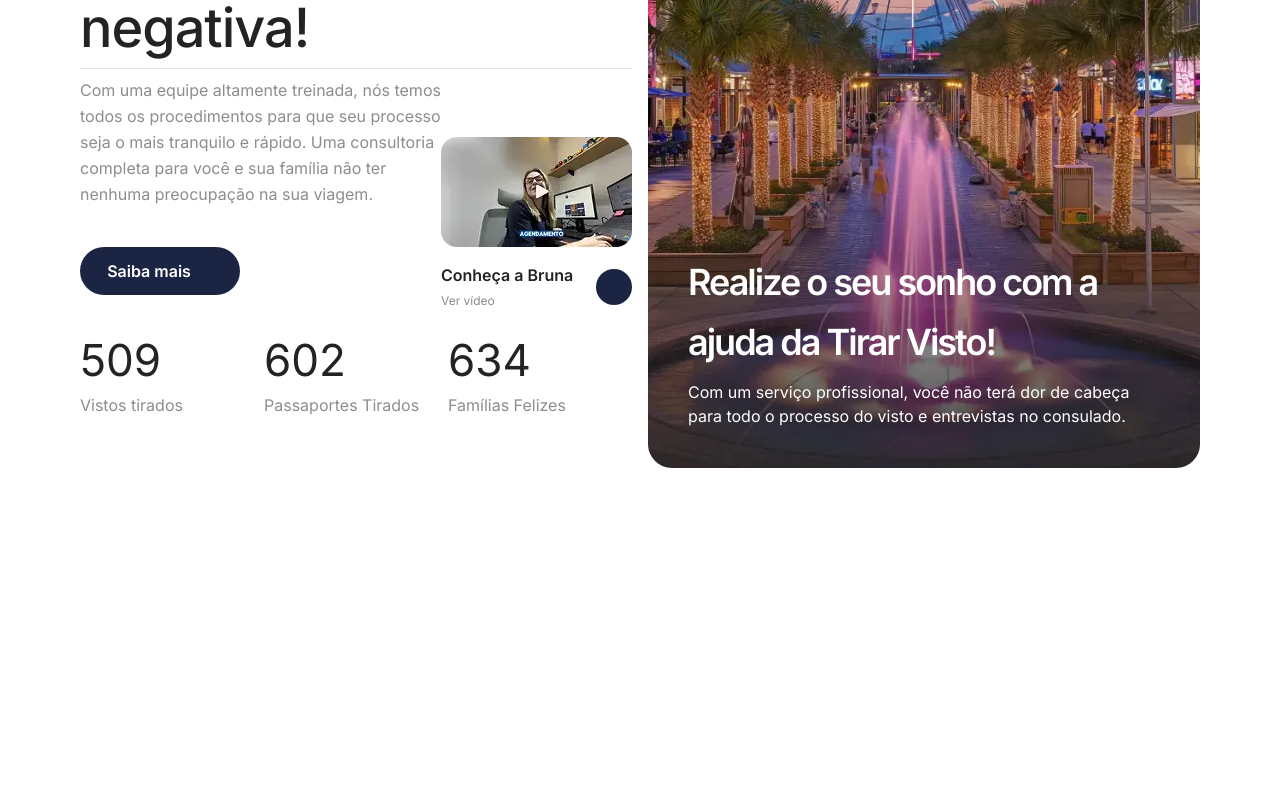
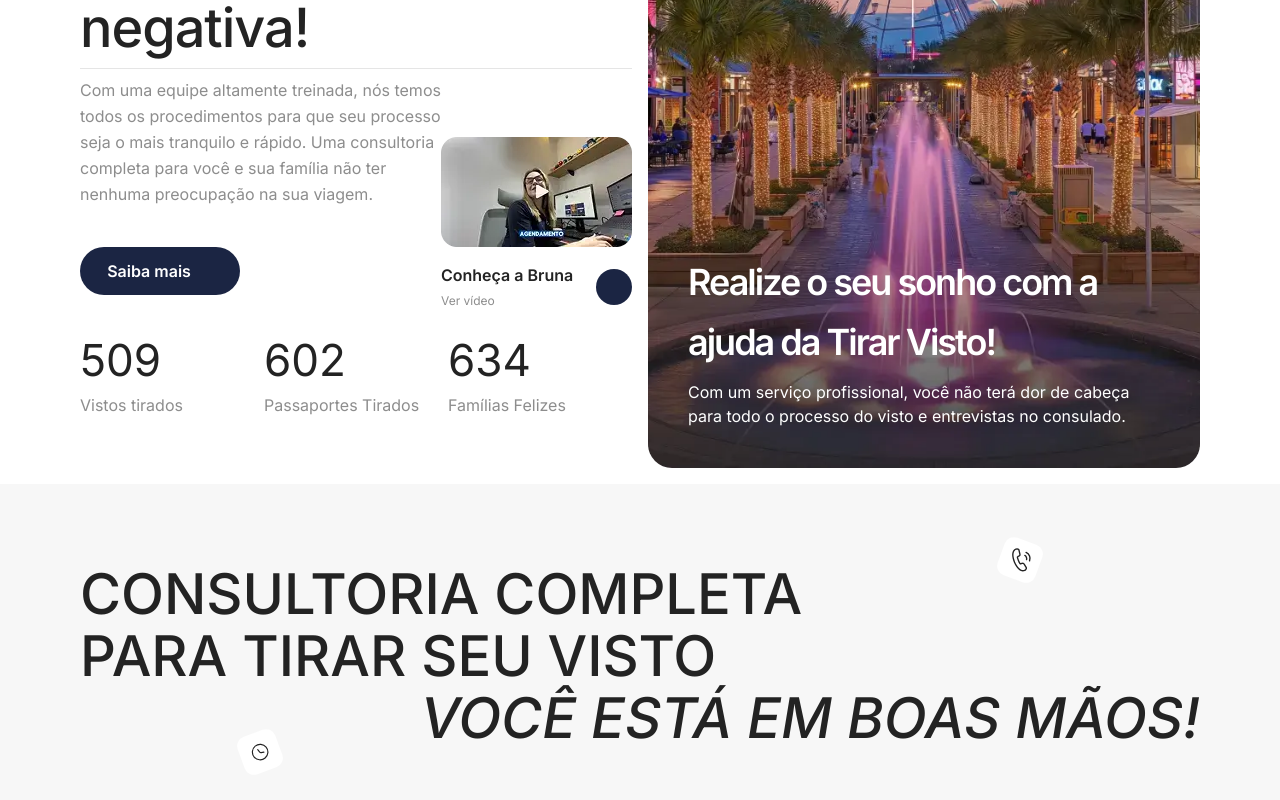
Before and after one commit to mewmewdevart/NoWebChallenge, a React (Vite) app in the folder frontend-tirar-visto/: page / in a window 1280 px wide. Shown: the part 316-1116 px from the top of the page. Before the commit the page ends 800 px from the top, so only its background shows below. Built offline with nearby package versions, Linux system fonts and the light colour scheme; some icons are missing.

Commit message:
refactor: add the icons, and refactor the whychooseusphrase

```diff
--- a/frontend-tirar-visto/src/App.tsx
+++ b/frontend-tirar-visto/src/App.tsx
@@ -16,8 +16,8 @@
   return (
     <>
       <HeroSection menuItems={menuItems} />
-      {/* <WhyChooseUsPhrase />
-      <WhyChooseUs />
+      <WhyChooseUsPhrase />
+      {/* <WhyChooseUs />
       <TopDestination />
       <SpecialPackage />
       <Footer /> */}
--- /dev/null
+++ b/frontend-tirar-visto/src/components/atoms/DecorativeIconHolder.tsx
@@ -0,0 +1,16 @@
+import IconComponent from './IconComponent';
+
+interface DecorativeIconHolderProps {
+  iconSrc: string;
+  iconAlt: string;
+  wrapperClass?: string;
+}
+
+function DecorativeIconHolder({ iconSrc, iconAlt, wrapperClass }: DecorativeIconHolderProps) {
+  return (
+    <span className={`p-2 w-fit rounded-[10px] bg-white ${wrapperClass || ''}`}>
+      <IconComponent src={iconSrc} alt={iconAlt} />
+    </span>
+  );
+}
+export default DecorativeIconHolder;
--- /dev/null
+++ b/frontend-tirar-visto/src/components/atoms/IconComponent.tsx
@@ -0,0 +1,32 @@
+interface IconComponentProps {
+  src: string;
+  alt: string;
+  width?: string | number;
+  height?: string | number;
+  loading?: 'lazy' | 'eager';
+  ariaHidden?: boolean;
+  className?: string;
+}
+
+function IconComponent({
+  src,
+  alt,
+  width = "24",
+  height = "24",
+  loading = "lazy",
+  ariaHidden = true,
+  className,
+}: IconComponentProps) {
+  return (
+    <img
+      src={src}
+      alt={alt}
+      width={width}
+      height={height}
+      loading={loading}
+      aria-hidden={ariaHidden}
+      className={className}
+    />
+  );
+}
+export default IconComponent;
--- /dev/null
+++ b/frontend-tirar-visto/src/components/molecules/PhraseTextGroup.tsx
@@ -0,0 +1,19 @@
+interface PhraseTextGroupProps {
+  mainPhrase: string;
+  secondaryPhrase: string;
+}
+
+function PhraseTextGroup({ mainPhrase, secondaryPhrase }: PhraseTextGroupProps) {
+  return (
+    <h2 className='font-medium uppercase text-4xl lg:text-[56px]'>
+      <span className="block w-full lg:w-[854px]">
+        {mainPhrase}
+      </span>
+      <span className="block italic text-right">
+        {secondaryPhrase}
+      </span>
+    </h2>
+  );
+}
+
+export default PhraseTextGroup;
--- a/frontend-tirar-visto/src/components/pages/WhyChooseUsPhrase.tsx
+++ b/frontend-tirar-visto/src/components/pages/WhyChooseUsPhrase.tsx
@@ -1,14 +1,43 @@
+import PhraseTextGroup from '@molecules/PhraseTextGroup';
+import DecorativeIconHolder from '@atoms/DecorativeIconHolder';
+
+import PhoneInTalkSrcIcon from '@assets/icons/call-calling.svg';
+import ClockSrcIcon from '@assets/icons/clock.svg';
+
+const CONTENT = {
+  mainPhrase: "Consultoria completa para tirar seu visto",
+  secondaryPhrase: "Você está em boas mãos!",
+  phoneIcon: {
+    src: PhoneInTalkSrcIcon,
+    alt: "Icone de telefone",
+    wrapperClass: "hidden lg2:block absolute lg2:right-60 2xl:right-[35rem] top-14 rotate-[20deg]"
+  },
+  clockIcon: {
+    src: ClockSrcIcon,
+    alt: "Icone de relógio",
+    wrapperClass: "hidden lg2:block absolute lg2:left-60 2xl:left-[35rem] bottom-14 rotate-[-20deg]"
+  }
+};
+
 function WhyChooseUsPhrase() {
   return (
-    <section className='flex flex-col justify-center w-full min-h-[344px] bg-gray px-4 lg2:px-20 2xl:px-48 3xl:px-60 py-4'>
-      <h2 className='text-4xl lg:text-[56px] font-medium uppercase w-full lg:w-[854px]'>
-        Consultoria completa para tirar seu visto
-      </h2>
-      <h3 className="text-4xl lg:text-[56px] font-medium italic uppercase text-right">
-        Você está em boas mãos!
-      </h3>
+    <section className='flex flex-col justify-center w-full min-h-[344px] bg-gray px-4 lg2:px-20 2xl:px-48 3xl:px-60 py-4 relative'>
+      <PhraseTextGroup
+        mainPhrase={CONTENT.mainPhrase}
+        secondaryPhrase={CONTENT.secondaryPhrase}
+      />
+      <DecorativeIconHolder
+        iconSrc={CONTENT.phoneIcon.src}
+        iconAlt={CONTENT.phoneIcon.alt}
+        wrapperClass={CONTENT.phoneIcon.wrapperClass}
+      />
+      <DecorativeIconHolder
+        iconSrc={CONTENT.clockIcon.src}
+        iconAlt={CONTENT.clockIcon.alt}
+        wrapperClass={CONTENT.clockIcon.wrapperClass}
+      />
     </section>
-  )
+  );
 }
 
 export default WhyChooseUsPhrase;
--- a/frontend-tirar-visto/src/index.css
+++ b/frontend-tirar-visto/src/index.css
@@ -37,10 +37,10 @@
 }
 
 ::-webkit-scrollbar-thumb {
-  @apply bg-yellow;
+  @apply bg-dark-blue;
   border-radius: 20px;
 }
 
 ::-webkit-scrollbar-thumb:hover {
-  @apply bg-orange-hover ;
+  @apply bg-charcoal cursor-pointer;
 }
```
Also changed, not shown: frontend-tirar-visto/src/assets/icons/call-calling.svg (added), frontend-tirar-visto/src/assets/icons/clock.svg (added).
